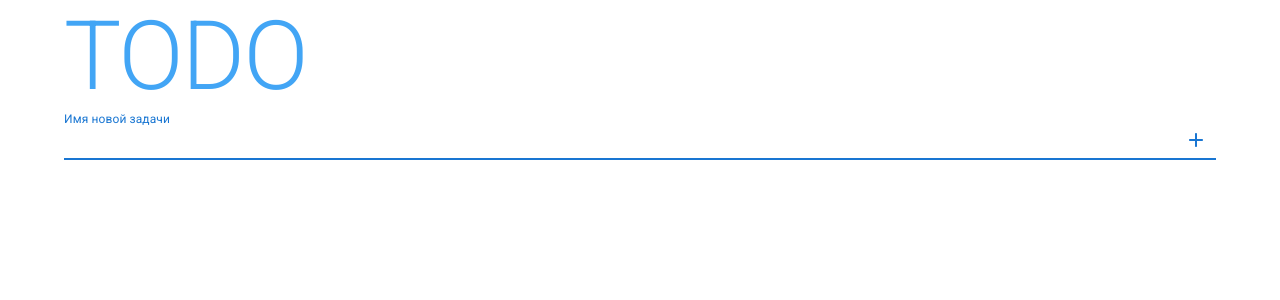
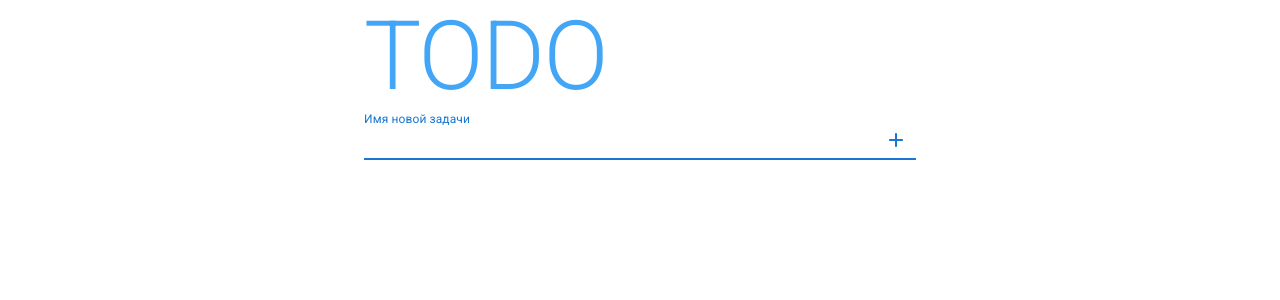
Before and after one commit to ChumbaJ/TodoList_React-Typescript, a React (Vite) app: page / in a window 1280 px wide. Shown: the top 300 px of the page. Built offline with nearby package versions, Linux system fonts and the light colour scheme.

Commit message:
feat: Add new component TaskInput

```diff
--- a/src/App.css
+++ b/src/App.css
@@ -3,7 +3,3 @@
 body {
   background-color: white;
 }
-
-#task-form {
-  position: relative;
-}
--- a/src/App.tsx
+++ b/src/App.tsx
@@ -1,30 +1,15 @@
-import { Box, Container, IconButton, TextField, Typography } from '@mui/material'
-import AddRoundedIcon from '@mui/icons-material/AddRounded';
+import { Container, Typography } from '@mui/material'
+
 import './App.css'
+import NewTaskInput from './components/TaskInput/TaskInput'
+
 
 function App() {
 
   return (
-    <Container>
-      <Box sx={{
-        bgcolor: 'white'
-      }}>
-
-        <Typography color={"primary.light"} variant='h1'>TODO</Typography>
-        <form action="submit" id='task-form'>
-          <TextField label={"Имя новой задачи"} autoFocus={true} fullWidth={true} variant='standard'>
-
-          </TextField>
-
-            <IconButton sx={{
-              position: "absolute",
-              right: 0,
-              bottom: 0
-            }}>
-              <AddRoundedIcon color='primary'></AddRoundedIcon>
-            </IconButton>
-        </form>
-      </Box>
+    <Container maxWidth='sm'>
+      <Typography color={"primary.light"} variant='h1'>TODO</Typography>
+      <NewTaskInput></NewTaskInput>
     </Container>
   )
 }
--- /dev/null
+++ b/src/components/TaskInput/TaskInput.css
@@ -0,0 +1,3 @@
+#task-form {
+  position: relative;
+}
--- /dev/null
+++ b/src/components/TaskInput/TaskInput.tsx
@@ -0,0 +1,30 @@
+import './TaskInput.css'
+import { Box, TextField, IconButton } from "@mui/material"
+import AddRoundedIcon from '@mui/icons-material/AddRounded';
+
+function NewTaskInput() {
+
+    return (
+        <Box sx={{
+            bgcolor: 'white'
+          }}>
+
+
+            <form action="submit" id='task-form'>
+              <TextField label={"Имя новой задачи"} autoFocus={true} fullWidth={true} variant='standard'>
+
+              </TextField>
+
+                <IconButton sx={{
+                  position: "absolute",
+                  right: 0,
+                  bottom: 0
+                }}>
+                  <AddRoundedIcon color='primary'></AddRoundedIcon>
+                </IconButton>
+            </form>
+          </Box>
+    )
+}
+
+export default NewTaskInput
```
